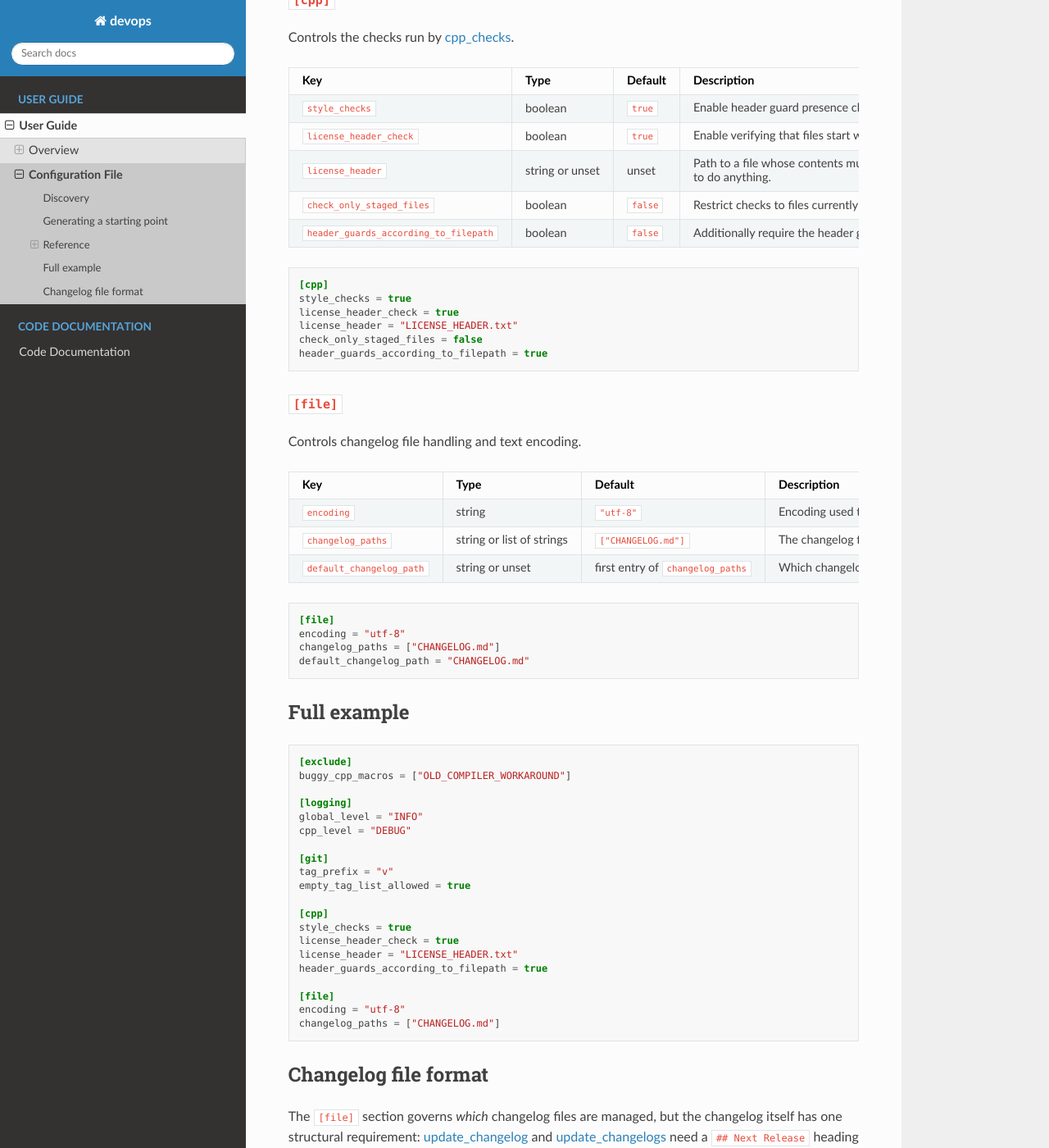
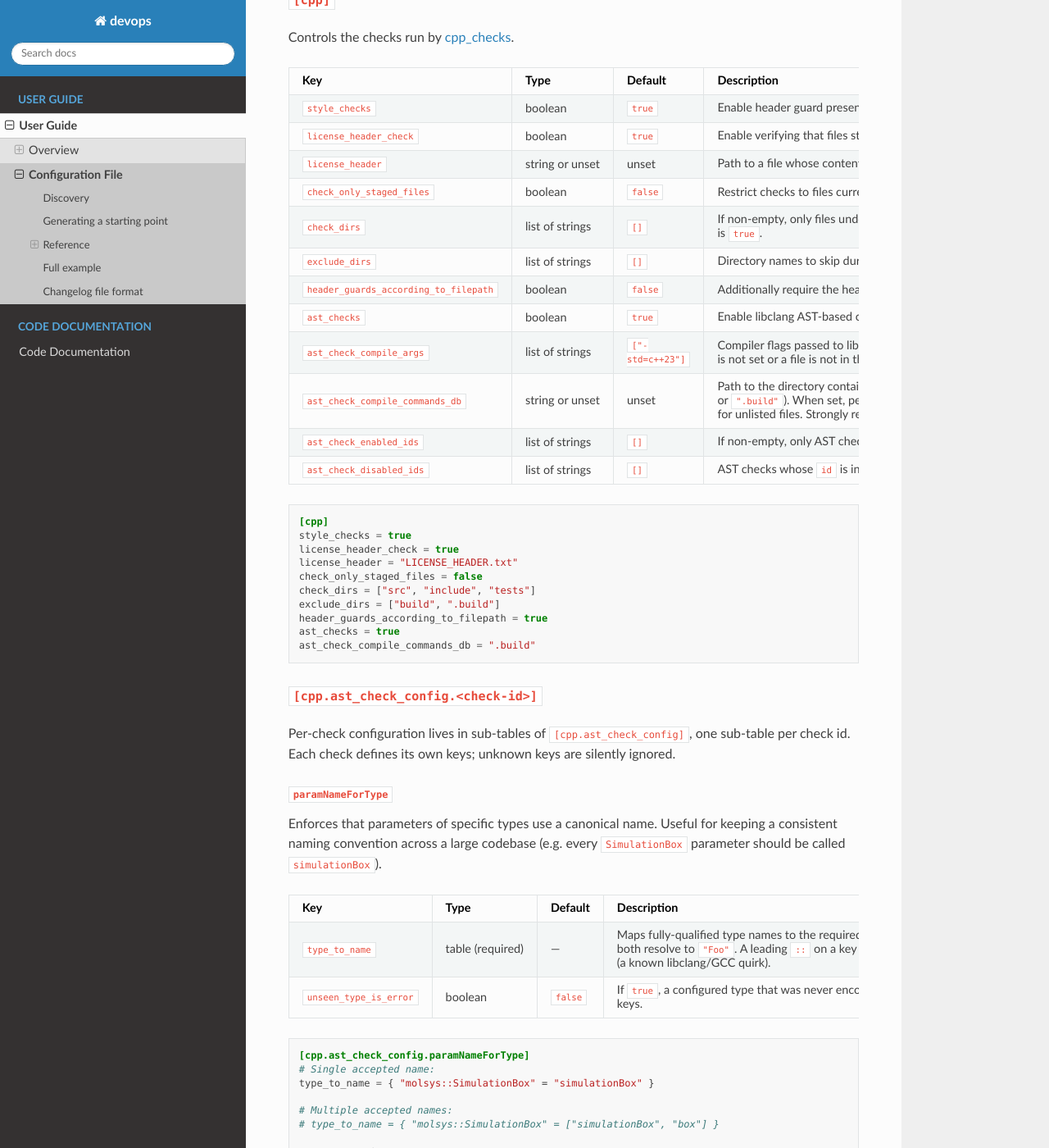
Before and after one commit to 97gamjak/devops, a Sphinx documentation site: the page built from docs/source/sections/configuration.rst, in a window 1280 px wide and 1400 px high, scrolled down 2017 px. Shown: the whole window at 82% size. Built offline with Sphinx 7.4.7 and the Read the Docs theme 3.1.0, drawn with Linux system fonts in a browser that asks for light colours; some of the changed text lies outside the part shown.

Commit message:
enhance documentation for AST-based checks; add details for paramNameForType configuration and usage

```diff
--- a/docs/source/sections/configuration.rst
+++ b/docs/source/sections/configuration.rst
@@ -172,11 +172,53 @@ Controls the checks run by :ref:`cpp_checks <cli-cpp_checks>`.
      - ``false``
      - Restrict checks to files currently staged in Git (for pre-commit
        hook usage).
+   * - ``check_dirs``
+     - list of strings
+     - ``[]``
+     - If non-empty, only files under these directories (relative to the
+       current working directory, glob patterns supported) are checked.
+       Ignored when ``check_only_staged_files`` is ``true``.
+   * - ``exclude_dirs``
+     - list of strings
+     - ``[]``
+     - Directory names to skip during recursive scanning, regardless of
+       whether ``check_dirs`` is set (e.g. ``["build", ".git"]``).
    * - ``header_guards_according_to_filepath``
      - boolean
      - ``false``
      - Additionally require the header guard macro name to match a name
        derived from the file's path, not just be present.
+   * - ``ast_checks``
+     - boolean
+     - ``true``
+     - Enable libclang AST-based checks (see below). Requires the optional
+       ``ast`` extra: ``pip install devops[ast]``.
+   * - ``ast_check_compile_args``
+     - list of strings
+     - ``["-std=c++23"]``
+     - Compiler flags passed to libclang when parsing files for AST checks
+       (e.g. C++ standard, include paths). Used as a fallback when
+       ``ast_check_compile_commands_db`` is not set or a file is not in
+       the database.
+   * - ``ast_check_compile_commands_db``
+     - string or unset
+     - unset
+     - Path to the directory containing ``compile_commands.json`` (e.g.
+       ``"build"`` or ``".build"``). When set, per-file compile flags are
+       read from the database; falls back to ``ast_check_compile_args``
+       for unlisted files. Strongly recommended for projects built with
+       CMake — without it, header includes may be missing and some files
+       may fail to parse.
+   * - ``ast_check_enabled_ids``
+     - list of strings
+     - ``[]``
+     - If non-empty, only AST checks whose ``id`` is in this list run
+       (allowlist). See available check ids below.
+   * - ``ast_check_disabled_ids``
+     - list of strings
+     - ``[]``
+     - AST checks whose ``id`` is in this list are always skipped,
+       regardless of ``ast_check_enabled_ids``.
 
 .. code-block:: toml
 
@@ -185,7 +227,61 @@ Controls the checks run by :ref:`cpp_checks <cli-cpp_checks>`.
    license_header_check = true
    license_header = "LICENSE_HEADER.txt"
    check_only_staged_files = false
+   check_dirs = ["src", "include", "tests"]
+   exclude_dirs = ["build", ".build"]
    header_guards_according_to_filepath = true
+   ast_checks = true
+   ast_check_compile_commands_db = ".build"
+
+``[cpp.ast_check_config.<check-id>]``
+^^^^^^^^^^^^^^^^^^^^^^^^^^^^^^^^^^^^^^
+
+Per-check configuration lives in sub-tables of ``[cpp.ast_check_config]``,
+one sub-table per check id. Each check defines its own keys; unknown keys are
+silently ignored.
+
+.. rubric:: ``paramNameForType``
+
+Enforces that parameters of specific types use a canonical name. Useful for
+keeping a consistent naming convention across a large codebase (e.g. every
+``SimulationBox`` parameter should be called ``simulationBox``).
+
+.. list-table::
+   :header-rows: 1
+   :widths: 20 15 15 50
+
+   * - Key
+     - Type
+     - Default
+     - Description
+   * - ``type_to_name``
+     - table (required)
+     - —
+     - Maps fully-qualified type names to the required parameter name (or
+       a list of accepted names). Keys are matched after stripping
+       cv-qualifiers, references, and pointers, so ``"const Foo &"`` and
+       ``"Foo *"`` both resolve to ``"Foo"``.  A leading ``::`` on a key
+       is also stripped automatically.  Qualified keys (containing ``:``)
+       use suffix matching, so ``"molsys::Foo"`` also matches
+       ``"std::molsys::Foo"`` (a known libclang/GCC quirk).
+   * - ``unseen_type_is_error``
+     - boolean
+     - ``false``
+     - If ``true``, a configured type that was never encountered as a
+       parameter type across all checked files causes the run to fail
+       (instead of just logging a warning). Useful for catching typos in
+       the ``type_to_name`` keys.
+
+.. code-block:: toml
+
+   [cpp.ast_check_config.paramNameForType]
+   # Single accepted name:
+   type_to_name = { "molsys::SimulationBox" = "simulationBox" }
+
+   # Multiple accepted names:
+   # type_to_name = { "molsys::SimulationBox" = ["simulationBox", "box"] }
+
+   unseen_type_is_error = true
 
 ``[file]``
 ^^^^^^^^^^
@@ -245,6 +341,13 @@ Full example
    license_header_check = true
    license_header = "LICENSE_HEADER.txt"
    header_guards_according_to_filepath = true
+   check_dirs = ["src", "include", "tests"]
+   ast_checks = true
+   ast_check_compile_commands_db = ".build"
+
+   [cpp.ast_check_config.paramNameForType]
+   type_to_name = { "molsys::SimulationBox" = "simulationBox" }
+   unseen_type_is_error = true
 
    [file]
    encoding = "utf-8"
```
Also changed, not shown: CHANGELOG.md (+5 -2 lines), docs/source/sections/overview.rst (+10 -0 lines).
